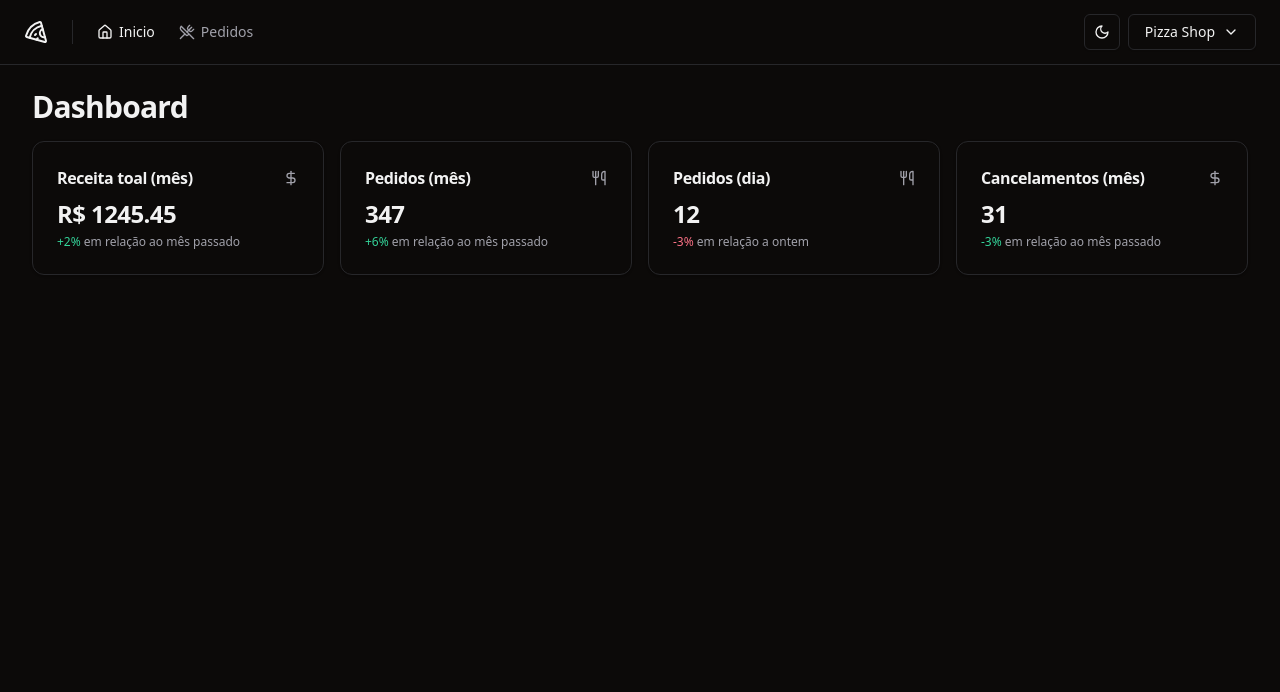
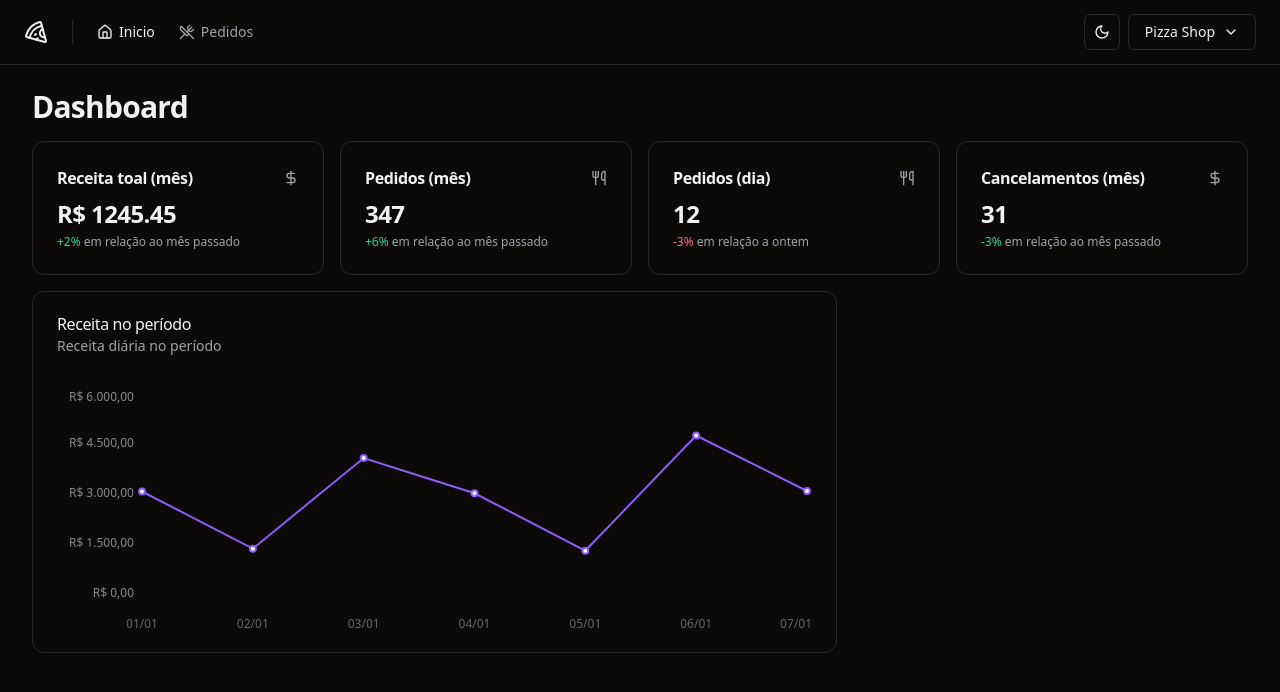
Before and after one commit to SamuelMorais030202/pizza-shop, a React (Vite) app: page / in a window 1280 px wide. Shown: the top 692 px of the page. Built offline with nearby package versions, Linux system fonts and the light colour scheme.

Commit message:
feat: adicionando gráfico de receita

```diff
--- a/package.json
+++ b/package.json
@@ -26,6 +26,7 @@
     "react-helmet-async": "^2.0.5",
     "react-hook-form": "^7.54.2",
     "react-router-dom": "^7.1.3",
+    "recharts": "^2.15.1",
     "sonner": "^1.7.2",
     "tailwind-merge": "^2.6.0",
     "tailwindcss-animate": "^1.0.7",
--- a/src/pages/app/dashboard/dashboard.tsx
+++ b/src/pages/app/dashboard/dashboard.tsx
@@ -4,6 +4,7 @@
 import { MonthCanceldOrdersAmountCard } from './month-canceled-orders-amount-card'
 import { MonthOrdersAmountCard } from './month-orders-amount-card'
 import { MonthRevenuCard } from './month-revenu-card'
+import { RevenueChart } from './revenue-chart'
 
 export function Dashboard() {
   return (
@@ -18,6 +19,10 @@
           <DayOrdersAmountCard />
           <MonthCanceldOrdersAmountCard />
         </div>
+
+        <div className="grid grid-cols-9 gap-4">
+          <RevenueChart />
+        </div>
       </div>
     </div>
   )
--- /dev/null
+++ b/src/pages/app/dashboard/revenue-chart.tsx
@@ -0,0 +1,61 @@
+import { Line, LineChart, ResponsiveContainer, XAxis, YAxis } from 'recharts'
+import colors from 'tailwindcss/colors'
+
+import {
+  Card,
+  CardContent,
+  CardDescription,
+  CardHeader,
+  CardTitle,
+} from '@/components/ui/card'
+
+const data = Array.from({ length: 7 }, (_, i) => ({
+  date: new Date(2024, 0, i + 1).toLocaleDateString('pt-BR', {
+    day: '2-digit',
+    month: '2-digit',
+  }),
+  revenue: Math.floor(Math.random() * (5000 - 800) + 800),
+}))
+
+export function RevenueChart() {
+  return (
+    <Card className="col-span-6 bg-transparent">
+      <CardHeader className="flex-row items-center justify-between pb-8">
+        <div className="space-y-1">
+          <CardTitle className="texte-base font-medium">
+            Receita no período
+          </CardTitle>
+          <CardDescription>Receita diária no período</CardDescription>
+        </div>
+      </CardHeader>
+
+      <CardContent>
+        <ResponsiveContainer width="100%" height={240}>
+          <LineChart data={data} style={{ fontSize: 12 }}>
+            <XAxis dataKey="date" tickLine={false} axisLine={false} dy={18} />
+
+            <YAxis
+              stroke="#888"
+              axisLine={false}
+              tickLine={false}
+              width={80}
+              tickFormatter={(value: number) =>
+                value.toLocaleString('pt-BR', {
+                  style: 'currency',
+                  currency: 'BRL',
+                })
+              }
+            />
+
+            <Line
+              type="linear"
+              strokeWidth={2}
+              dataKey="revenue"
+              stroke={colors.violet['500']}
+            />
+          </LineChart>
+        </ResponsiveContainer>
+      </CardContent>
+    </Card>
+  )
+}
```
Also changed, not shown: 1 other file (tests, documents, lock files or other folders).
